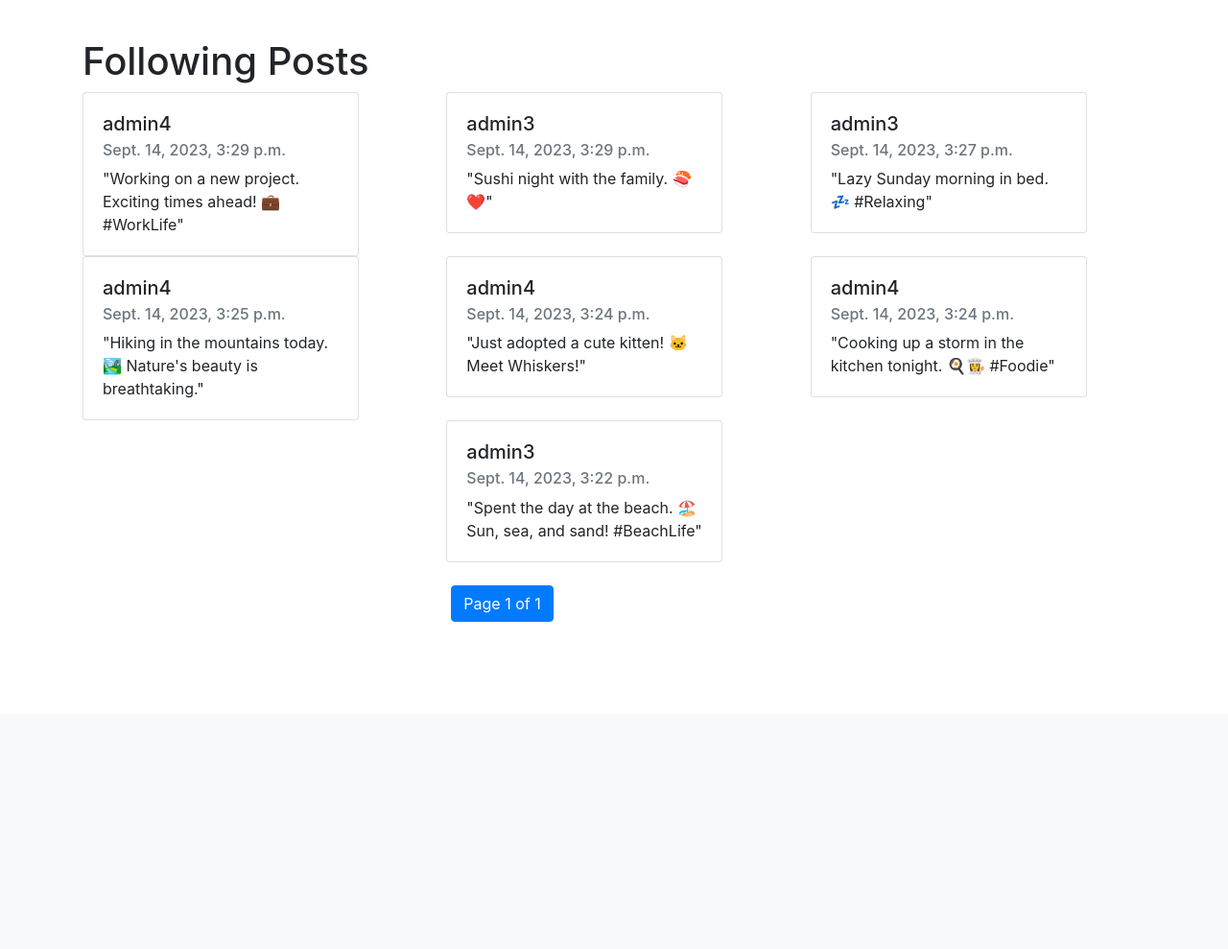
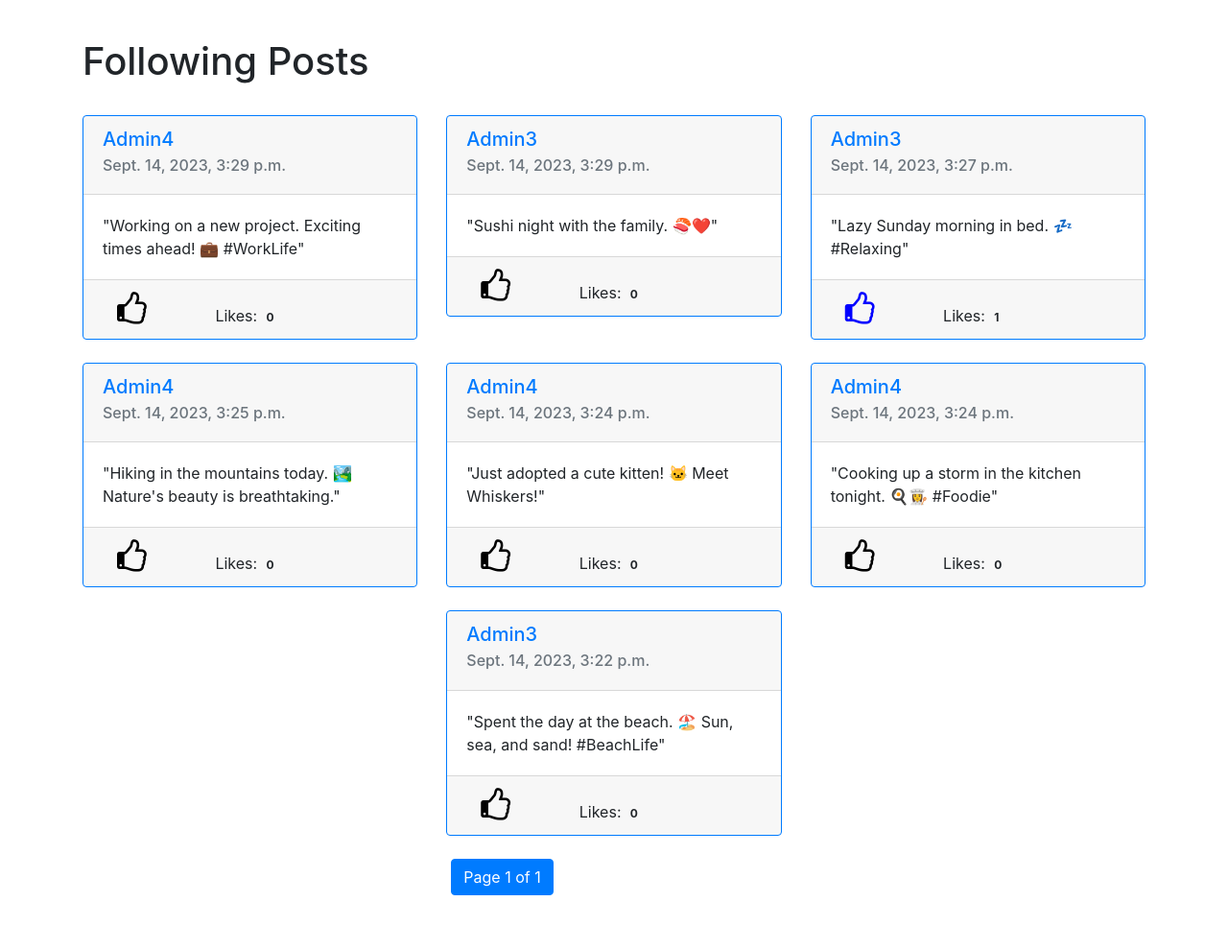
Before and after one commit to eduper1/eduper1, a Django app: page /following in a window 1280 px wide. Shown: the part 56-1045 px from the top of the page at 96% size. Before the commit the page ends 704 px from the top, so only its background shows below. Run offline with Django 3.2, Linux system fonts and the light colour scheme; a user stored in the database is signed in; data comes from the database, SQL or seed files in the repository; both versions use the stored data as it was after the commit; some libraries are stand-ins or nearby versions.

```diff
--- a/project4/network/static/network/index.js
+++ b/project4/network/static/network/index.js
@@ -20,14 +20,29 @@ document.addEventListener('DOMContentLoaded', function () {
             body: JSON.stringify({}),
         })
         .then(response => {
-            // console.log(response);
-            return response.json();
+            if (response.status === 302) {
+                // Get the redirect URL from the 'Location' header
+                const redirectUrl = response.headers.get('Location');
+
+                if (redirectUrl) {
+                    // Redirect the user to the specified URL
+                    console.log(redirectUrl);
+                    window.location.href = redirectUrl;
+                    return;
+                }
+            } else if (response.status === 200) {
+                // Handle a successful response
+                return response.json();
+            } else {
+                // Handle other response status codes
+                console.error(`Unexpected status code: ${response.status}`);
+            }
         })
         .then(data => {
             // console.log(data.error);
             if (data.error) {
                 // Redirect the user to the login URL with the 'next' parameter
-                window.location.href = "/accounts/login/?next=/post/";
+                // window.location.href = "/accounts/login/?next=/post/";
                 return; // Return to exit further execution
             } else if (data.liked) {
                 iconElement.style.color = 'blue'; // Change the color to blue when liked
--- a/project4/network/templates/network/following.html
+++ b/project4/network/templates/network/following.html
@@ -6,12 +6,48 @@
         <h1>Following Posts</h1>
         <div class="row">
             {% for post in page_obj %}
-                <div class="col-md-4 mx-auto">
-                    <div class="card" style="width: 18rem;">
-                        <div class="card-body">
-                            <h5 class="card-title">{{ post.user.username }}</h5>
-                            <h6 class="card-subtitle mb-2 text-muted">{{ post.posted_at }}</h6>
-                            <p class="card-text">{{ post.content }}</p>
+                <div class="col-md-4 mx-auto mt-4">
+                    <div class="card-group">
+                        <div class="card border-primary" style="width: 18rem;">
+                            <div class="card-header">
+                                <a href="{% url 'userprofile' post.user.id %}">
+                                    <h5 class="card-title">{{ post.user.username|title }}</h5>
+                                </a>
+                                <h6 class="card-subtitle mb-2 text-muted">{{ post.posted_at }}</h6>
+                            </div>
+                            <div class="card-body">
+                                <p class="card-text">{{ post.content }}</p>
+                            </div>
+                            <div class="card-footer">
+                                <div class='container-fluid'>
+                                    <div class='row align-items-end'>
+                                        <div class='col'>
+                                            <small>
+                                                {% if user.is_authenticated %}
+                                                    {% if user not in post.likes.all %}
+                                                        <!-- User has not liked the post -->
+                                                        <i data-post-id="{{ post.id }}" class="like-icon fa fa-thumbs-o-up" style="font-size:36px; color:black;"></i>
+                                                    {% else %}
+                                                        <!-- User has liked the post -->
+                                                        <i i data-post-id="{{ post.id }}" class="like-icon fa fa-thumbs-o-up" style="font-size:36px; color:blue;"></i>
+                                                    {% endif %}
+                                                {% else %}
+                                                    <!-- User is not authenticated -->
+                                                    <i data-post-id="{{ post.id }}" class="like-icon fa fa-thumbs-o-up" style="font-size:36px; color:black;"></i>
+                                                {% endif %}
+                                            </small>
+                                        </div>
+                                        <div class="col">
+                                            <span class="label label-info" id="count-label-{{ post.id }}">Likes: <span class="badge" id="count-badge-{{ post.id }}">{{ post.count_likes }}</span></span>
+                                        </div>
+                                        <div class="col">
+                                            {% if user.is_authenticated and user == post.user %}
+                                                <button class='edit-btn btn btn-primary' data-editPost-id="{{ post.id }}">Edit</button>
+                                            {% endif %}
+                                        </div>
+                                    </div>
+                                </div>
+                            </div>
                         </div>
                     </div>
                 </div>
--- a/project4/network/views.py
+++ b/project4/network/views.py
@@ -48,7 +48,7 @@ def handleLikes(request, postId):
 
         if not user.is_authenticated:
             # User is not authenticated, return an error response
-            return JsonResponse({'error': 'User not authenticated', 'redirect_url': redirect('login')})
+            return JsonResponse({'error': 'User not authenticated', 'redirect_url': redirect('/login')})
         else:
 
             if user in post.likes.all():
```
Also changed, not shown: project4/network/templates/network/index.html (+17 -7 lines), project4/network/templates/network/profile.html (+19 -7 lines), project4/db.sqlite3.
